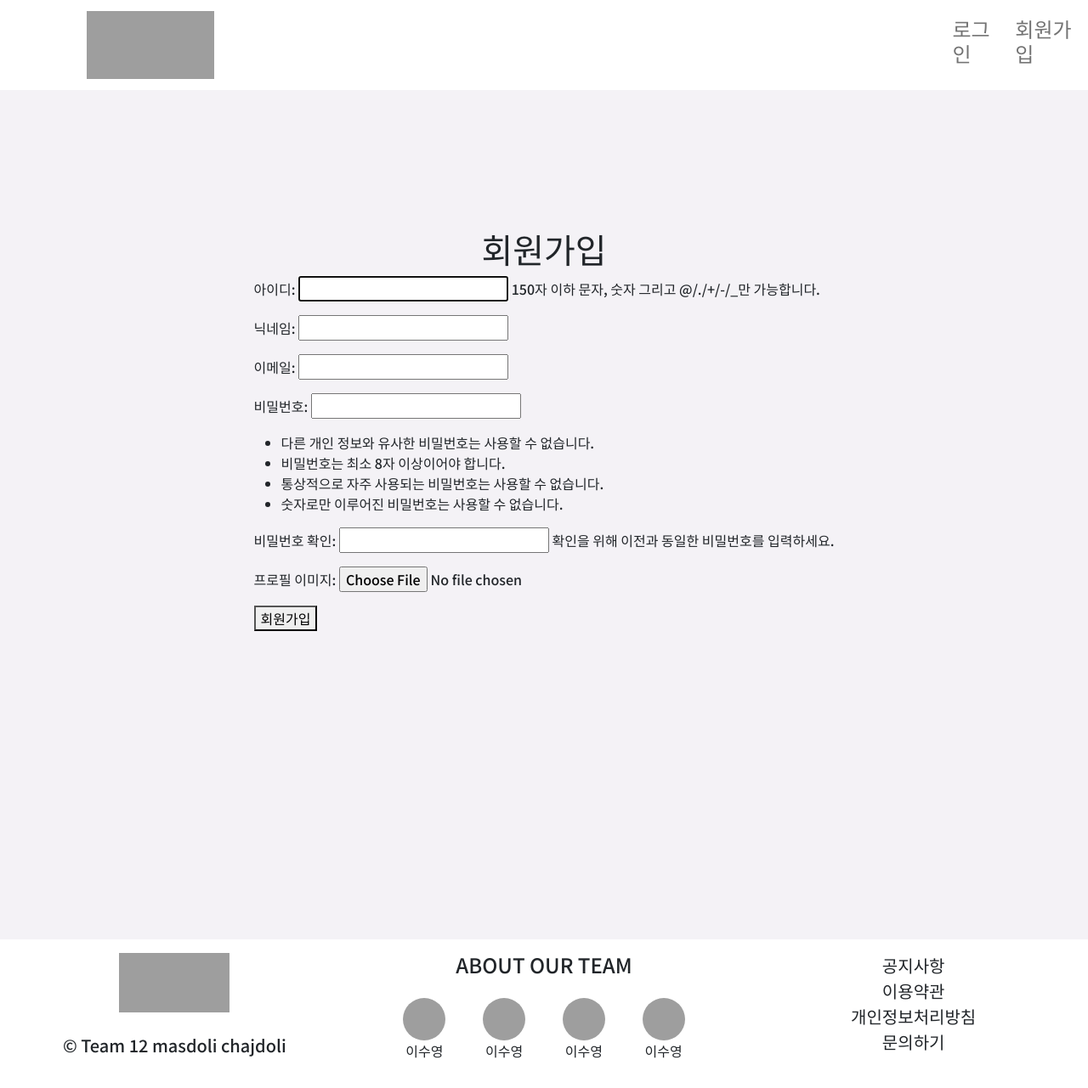
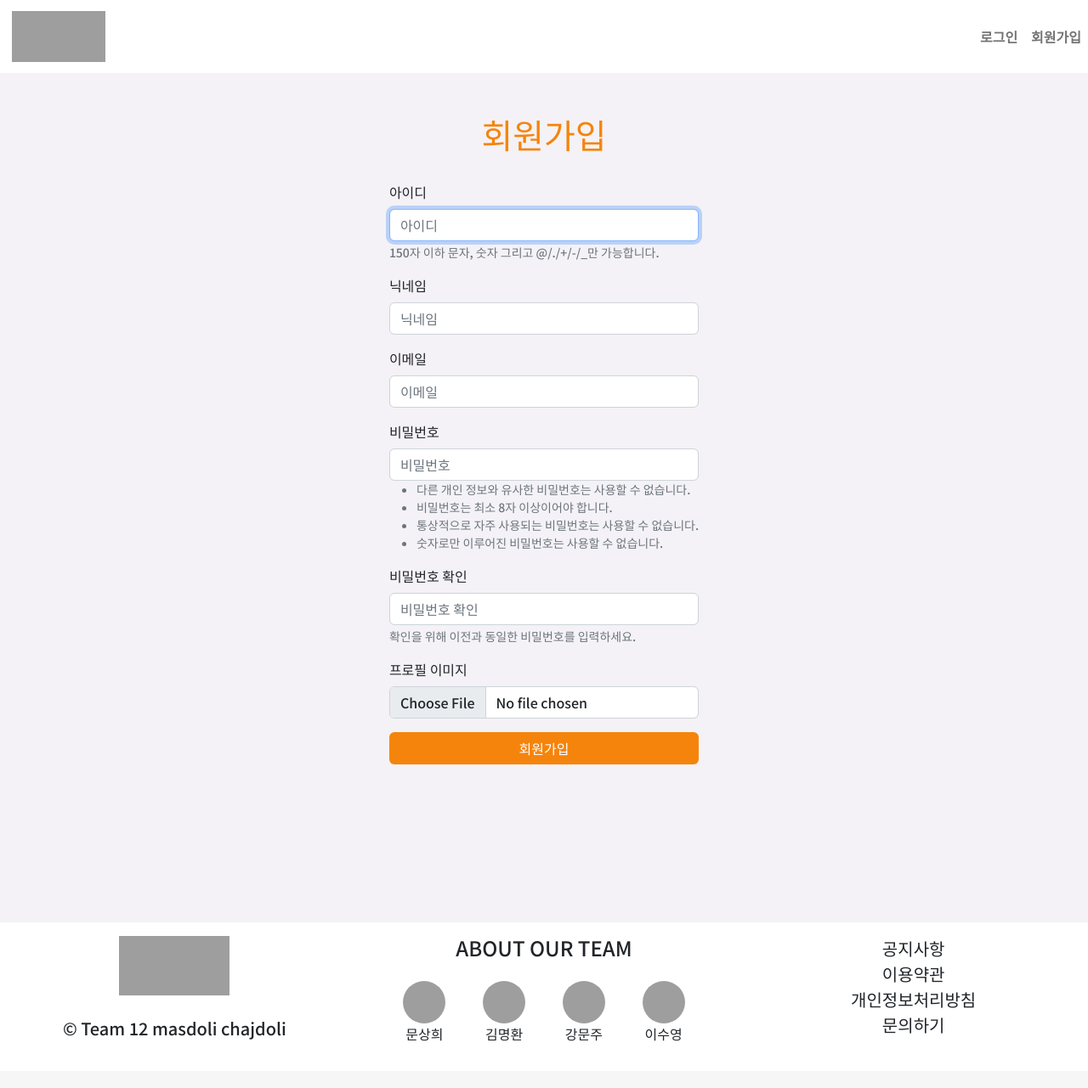
Before and after one commit to MoonSanghee/matdori, a Django app: page /accounts/signup/ in a window 1280 px wide. Shown: the whole page at 85% size. After the commit the page ends 1226 px from the top, so only its background shows below. Run offline with Django 3.2, Linux system fonts and the light colour scheme; some libraries are stand-ins or nearby versions; grey boxes are pictures that could not be loaded.

Commit message:
signup/html

```diff
--- a/matdori/accounts/templates/accounts/detail.html
+++ b/matdori/accounts/templates/accounts/detail.html
@@ -35,7 +35,9 @@
     <p>닉네임 : {{user.nickname}}</p>
     {% csrf_token %}
 
-<button type="button" class="btn" style="background-color: rgb(245, 132, 12);"><div class=title><a href="{%url 'accounts:update' %}">프로필 수정</a></div></button>
+    <button type="button" class="btn" style="background-color: rgb(245, 132, 12);">
+      <div class=title><a href="{%url 'accounts:update' %}">프로필 수정</a></div>
+    </button>
   </div>
   <div class="d-flex">
     {% csrf_token %}
--- a/matdori/accounts/templates/accounts/signup.html
+++ b/matdori/accounts/templates/accounts/signup.html
@@ -5,13 +5,17 @@
 
 <div class="wrapper">
   <div class="login-wrap d-flex flex-column">
-    <h1>회원가입</h1>
-    <form active="" method="POST">
-
-      {% csrf_token %}
-      {{ form.as_p }}
-      <button type="submit">회원가입</button>
-    </form>
+    <div class="my-5">
+      <h1 class="text-center post-color pb-4">회원가입</h1>
+      <form active="" method="POST">
+        {% csrf_token %}
+        {% bootstrap_form form %}
+        <div class="d-grid gap-2">
+          <button type="submit" class="btn" style="background-color: rgb(245, 132, 12); color: white;">회원가입
+          </button>
+        </div>
+      </form>
+    </div>
   </div>
 </div>
 
--- a/matdori/posts/templates/posts/form.html
+++ b/matdori/posts/templates/posts/form.html
@@ -37,11 +37,13 @@
             name="thumbnail" accept="image/*" class="form-control" id="id_thumbnail"></div>
         {% if request.resolver_match.url_name == 'create' %}
         <div class="d-grid gap-2">
-          <button type="submit" class="btn btn btn-warning">등록 하기</button>
+          <button type="submit" class="btn" style="background-color: rgb(245, 132, 12); color: white;">맛 등록하기
+          </button>
         </div>
         {% else %}
         <div class="d-grid gap-2">
-          <button type="submit" class="btn btn btn-warning">수정 완료</button>
+          <button type="submit" class="btn" style="background-color: rgb(245, 132, 12); color: white;">맛 수정하기
+          </button>
         </div>
         {% endif %}
 
--- a/matdori/posts/templates/posts/index.html
+++ b/matdori/posts/templates/posts/index.html
@@ -10,7 +10,7 @@
     </a>
   </div>
   {% endfor %}
-    <a href="{% url 'posts:create' %}">글 작성</a>
+
 
 </div>
 {% endblock content %}
--- a/matdori/templates/base.html
+++ b/matdori/templates/base.html
@@ -17,16 +17,16 @@
 
 <body class="body">
   <nav class="navbar navbar-expand-lg navbar-light bg-white sticky-top">
-    <div class="nav-container">
+    <div class="container">
       <div class="d-flex align-items-center">
         <a class="navbar-brand fw-bold" href="{% url 'posts:index' %}">
-          <img src="https://i.esdrop.com/d/t/bvRLlOwptP/Ug84j6LNz9.jpg" alt="matdori" width="150" height="80">
+          <img src="https://i.esdrop.com/d/t/bvRLlOwptP/Ug84j6LNz9.jpg" alt="matdori" width="110" height="60">
         </a>
         <ul class="navbar-nav">
           <li class="nav-item">
             {% if request.user.is_authenticated %}
             <a class="nav-link" href="{% url 'posts:create' %}">
-              <h4>가게 등록</h4>
+              <strong>가게 등록</strong>
             </a>
             {% endif %}
           </li>
@@ -43,23 +43,23 @@
           {% if request.user.is_authenticated %}
           <li class="nav-item">
             <a class="nav-link" href="{% url 'accounts:logout' %}">
-              <h4>로그아웃</h4>
+              <strong>로그아웃</strong>
             </a>
           </li>
           <li class="nav-item">
-            <a class="nav-link" href="{% url 'accounts:detail' request.user.pk %}">
-              <h4>마이페이지</h4>
+            <a class="nav-link" href="{% url 'accounts:detail' user.pk %}">
+              <strong>마이페이지</strong>
             </a>
           </li>
           {% else %}
           <li class="nav-item">
             <a class="nav-link" href="{% url 'accounts:login' %}">
-              <h4>로그인</h4>
+              <strong>로그인</strong>
             </a>
           </li>
           <li class="nav-item">
             <a class="nav-link" href="{% url 'accounts:signup' %}">
-              <h4>회원가입</h4>
+              <strong>회원가입</strong>
             </a>
           </li>
           {% endif %}
@@ -70,7 +70,7 @@
 
   </nav>
 
-  <div class='container'>
+  <div class="container">
 
     {% block content %}
 
@@ -97,17 +97,17 @@
             <div>
               <a class="mx-1" href="#!"><img class="footer_profile mx-auto rounded-circle"
                   src="{% static 'image/3.jpg' %}" alt="..." /></a>
-              <p>이수영</p>
+              <p>문상희</p>
             </div>
             <div>
               <a class="mx-1" href="#!"><img class="footer_profile mx-auto rounded-circle"
                   src="{% static 'image/3.jpg' %}" alt="..." /></a>
-              <p>이수영</p>
+              <p>김명환</p>
             </div>
             <div>
               <a class="mx-1" href="#!"><img class="footer_profile mx-auto rounded-circle"
                   src="{% static 'image/3.jpg' %}" alt="..." /></a>
-              <p>이수영</p>
+              <p>강문주</p>
             </div>
             <div>
               <a class="mx-1" href="#!"><img class="footer_profile mx-auto rounded-circle"
```
Also changed, not shown: matdori/accounts/templates/accounts/login.html (+5 -4 lines), matdori/matdori/static/css/style.css (+7 -7 lines), matdori/posts/templates/posts/detail.html (+11 -7 lines). Lines whose indentation alone changed are shown as unchanged.
